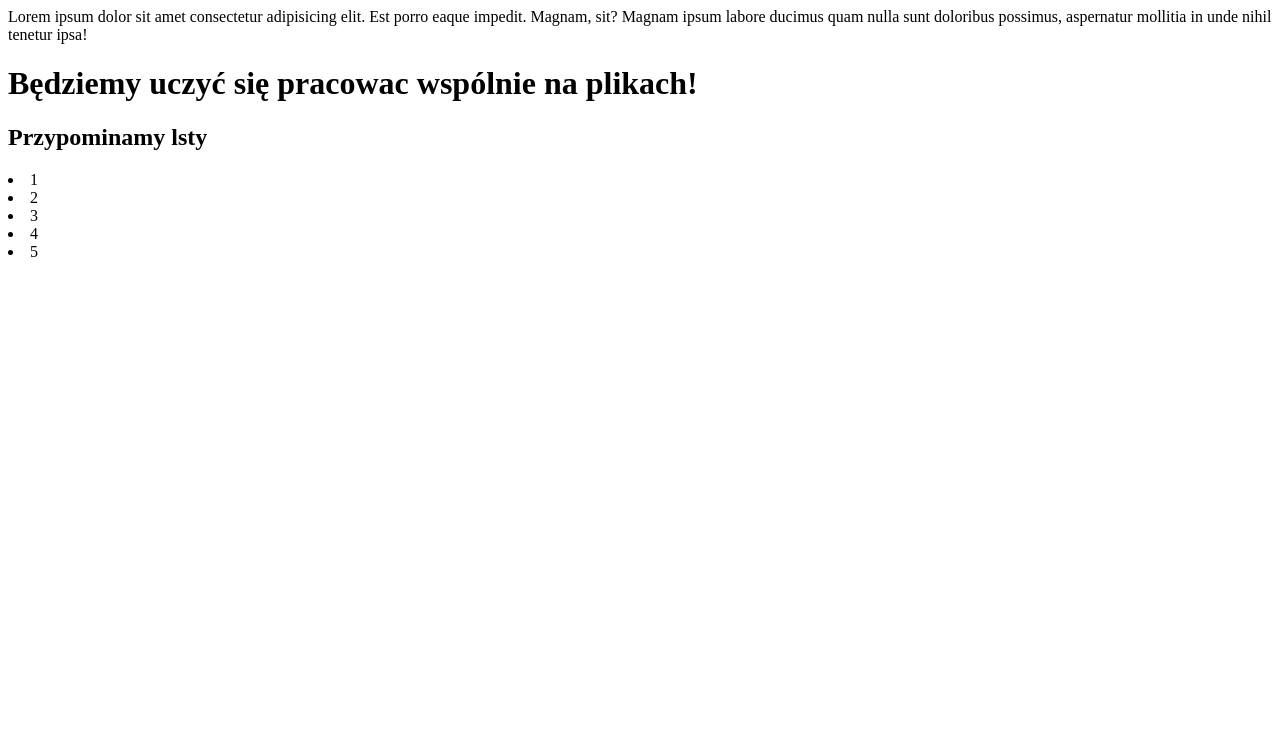
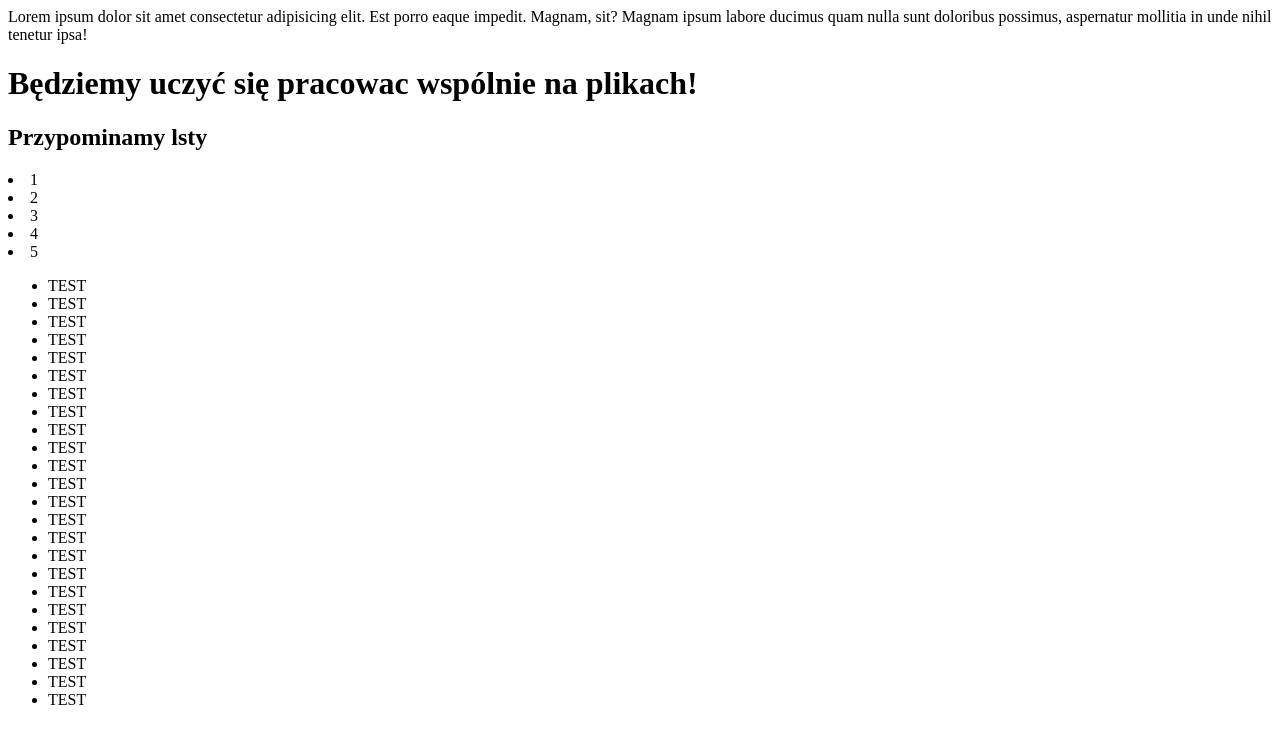
Before and after one commit to patrykwiecek95/Para, a plain HTML site: page index.html in a window 1280 px wide. Drawn offline with Linux system fonts and the light colour scheme.

Commit message:
Added list

```diff
--- a/index.html
+++ b/index.html
@@ -18,6 +18,37 @@
     <li>3</li>
     <li>4</li>
     <li>5</li>
+
+
+    <ul>
+        <li>TEST</li>
+        <li>TEST</li>
+        <li>TEST</li>
+        <li>TEST</li>
+        <li>TEST</li>
+        <li>TEST</li>
+        <li>TEST</li>
+        <li>TEST</li>
+        <li>TEST</li>
+        <li>TEST</li>
+        <li>TEST</li>
+        <li>TEST</li>
+        <li>TEST</li>
+        <li>TEST</li>
+        <li>TEST</li>
+        <li>TEST</li>
+        <li>TEST</li>
+        <li>TEST</li>
+        <li>TEST</li>
+        <li>TEST</li>
+        <li>TEST</li>
+        <li>TEST</li>
+        <li>TEST</li>
+        <li>TEST</li>
+    </ul>
+
+
+
 </body>
 
 </html>
```
